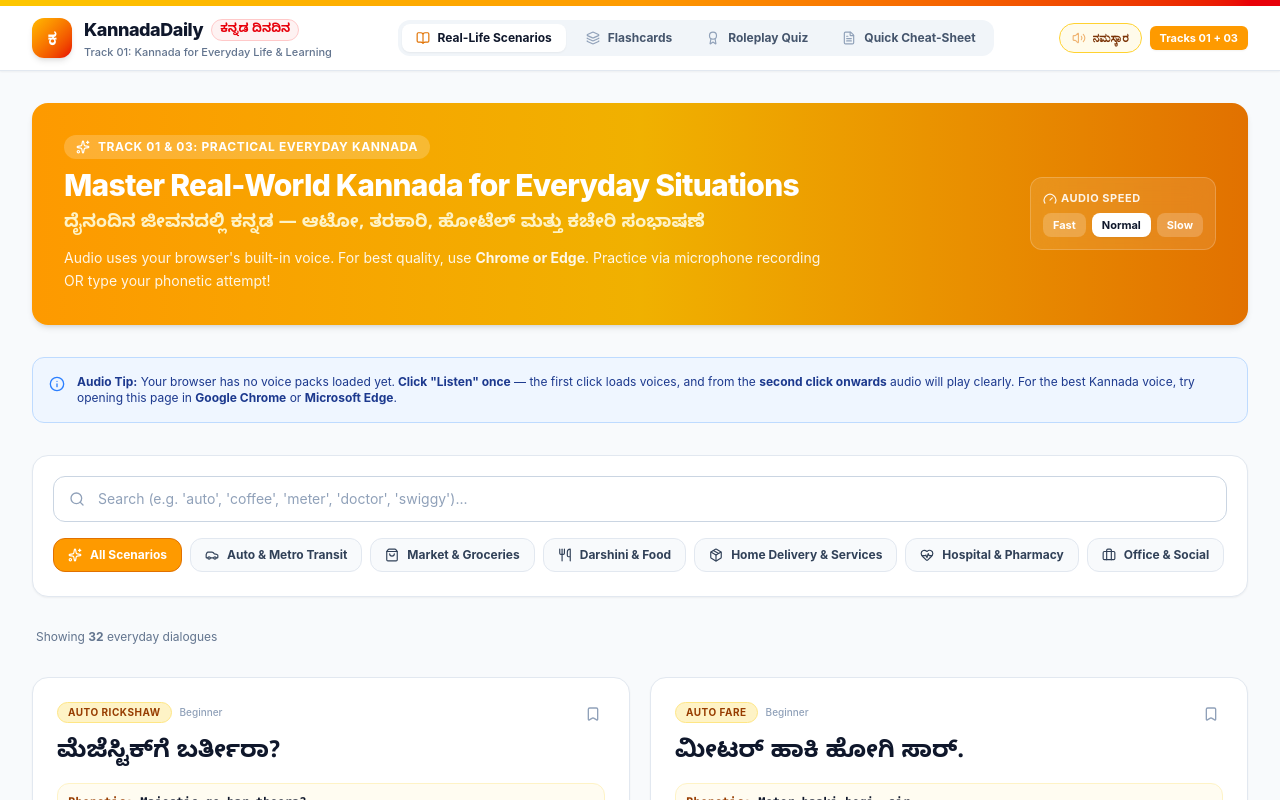
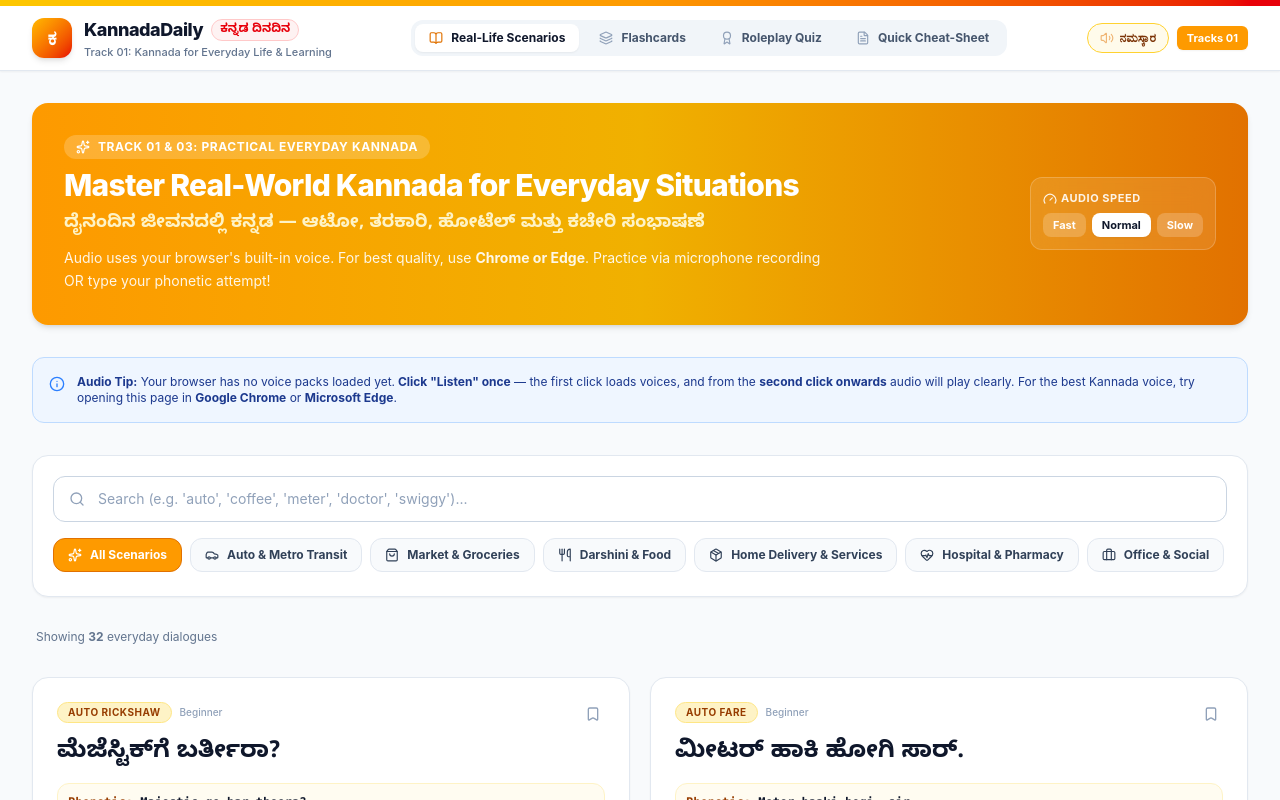
Before and after one commit to jiteshkumartech1981-jitu/learn-kannada-daily-, a React (Vite) app: page / in a window 1280 px wide. Shown: the top 800 px of the page. Built offline with nearby package versions, Linux system fonts and the light colour scheme.

Commit message:
Remove '03' from track display in Header component

```diff
--- a/src/components/Header.jsx
+++ b/src/components/Header.jsx
@@ -80,7 +80,7 @@ export default function Header({ activeMode, setActiveMode, scenarioCount }) {
               <span className="hidden sm:inline">ನಮಸ್ಕಾರ</span>
             </button>
             <span className="px-2.5 py-1 text-[11px] font-bold bg-amber-500 text-white rounded-md shadow-xs hidden sm:inline">
-              Tracks 01 + 03
+              Tracks 01
             </span>
           </div>
 
```
